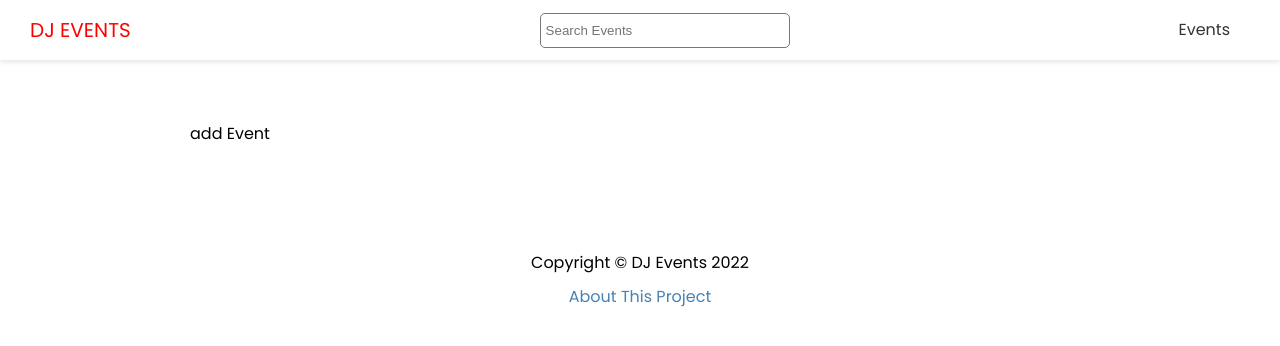
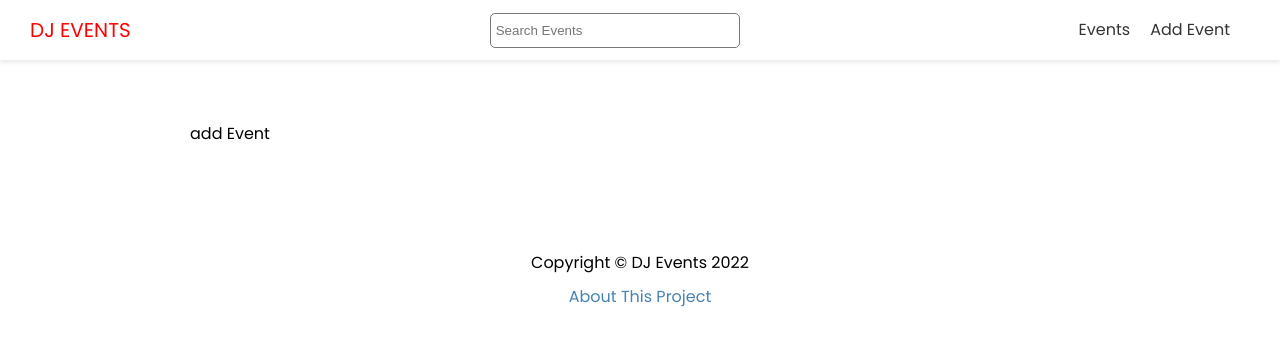
Before and after one commit to leobewater/udemy-next-js-building-music-event, a Next.js app in the folder frontend/: page /events/add in a window 1280 px wide. Shown: the top 346 px of the page. Built offline with nearby package versions, Linux system fonts and the light colour scheme.

Commit message:
add Add Event link

```diff
--- a/frontend/components/Header.js
+++ b/frontend/components/Header.js
@@ -20,6 +20,11 @@
               <a>Events</a>
             </Link>
           </li>
+          <li>
+            <Link href="/events/add">
+              <a>Add Event</a>
+            </Link>
+          </li>
         </ul>
       </nav>
     </header>
```
